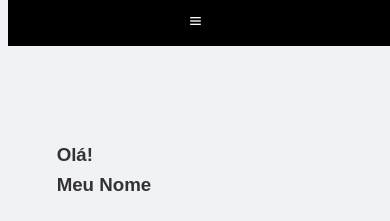
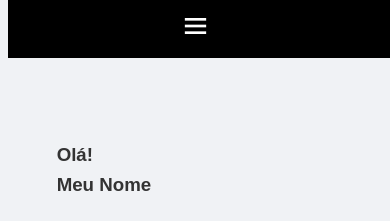
Before and after one commit to mazklau/Portfolion, a plain HTML site: page index.html in a window 390 px wide. Shown: the top 221 px of the page. Drawn offline with nearby package versions, Linux system fonts and the light colour scheme.

Commit message:
Update style.css

```diff
--- a/css/style.css
+++ b/css/style.css
@@ -257,8 +257,8 @@ nav a:hover {
     nav a{
         text-aling: center;
     }
-    bx bx-menu,
-    bx bx-x{
+    .bx-menu,
+    .bx-x{
         font-size: 2rem;
     }
     .menu-items {
```
